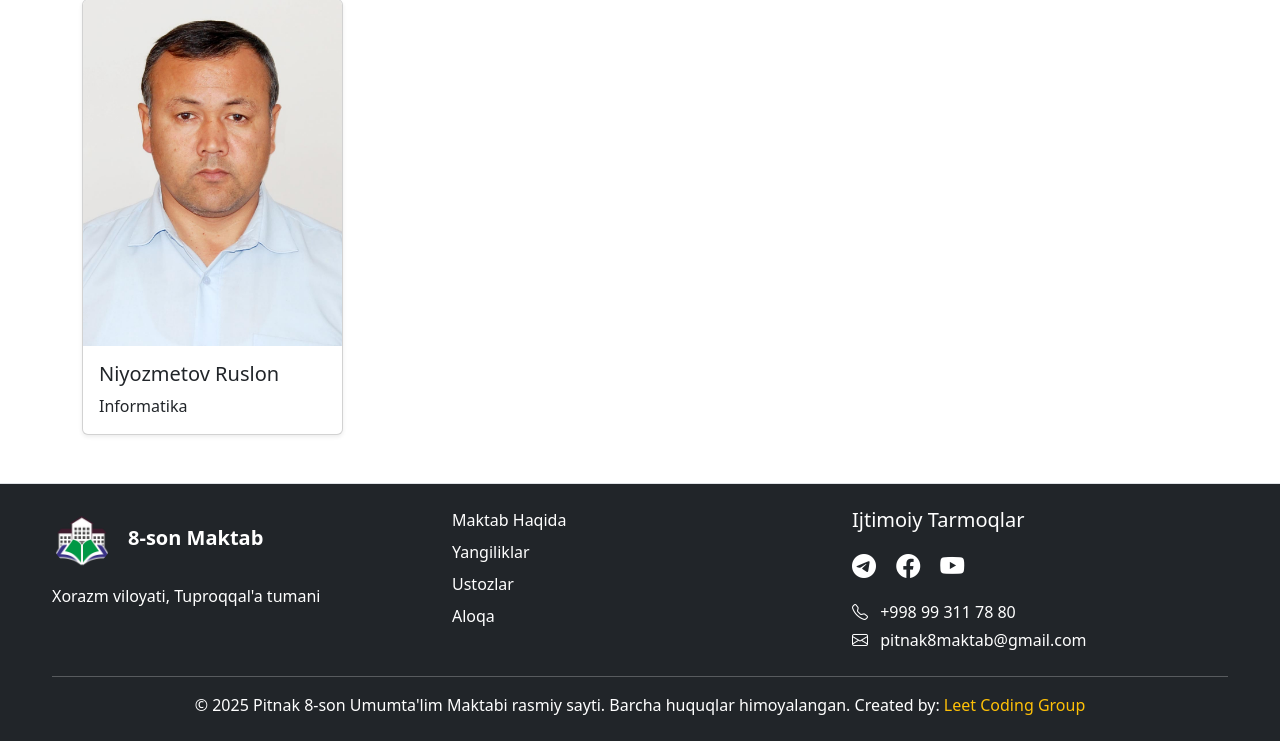
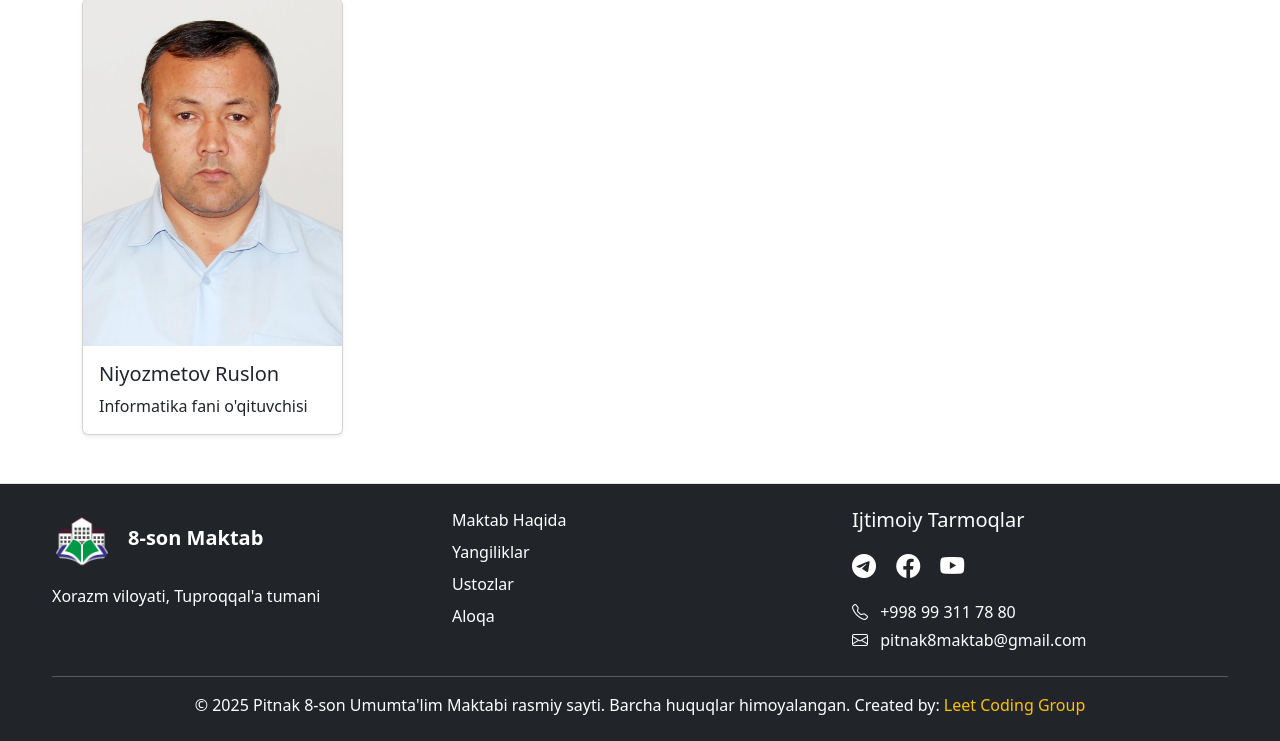
Before and after one commit to arslonniyozmetov/School, a Django app: page /teachers/ in a window 1280 px wide. Shown: the part 230-971 px from the top of the page. Run offline with Django 5.2, Linux system fonts and the light colour scheme; data comes from the database, SQL or seed files in the repository; both versions use the stored data as it was after the commit; some libraries are stand-ins or nearby versions.

Commit message:
Yangilandi

```diff
--- a/templates/teachers.html
+++ b/templates/teachers.html
@@ -14,7 +14,7 @@
             <img src="{{ teacher.photo.url }}" class="card-img-top" alt="{{ teacher.name }}">
             <div class="card-body">
                 <h5 class="card-title">{{ teacher.name }}</h5>
-                <p class="card-text">{{ teacher.subject }}</p>
+                <p class="card-text">{{ teacher.subject }} fani o'qituvchisi</p>
             </div>
         </div>
     </div>
```
Also changed, not shown: db.sqlite3.
